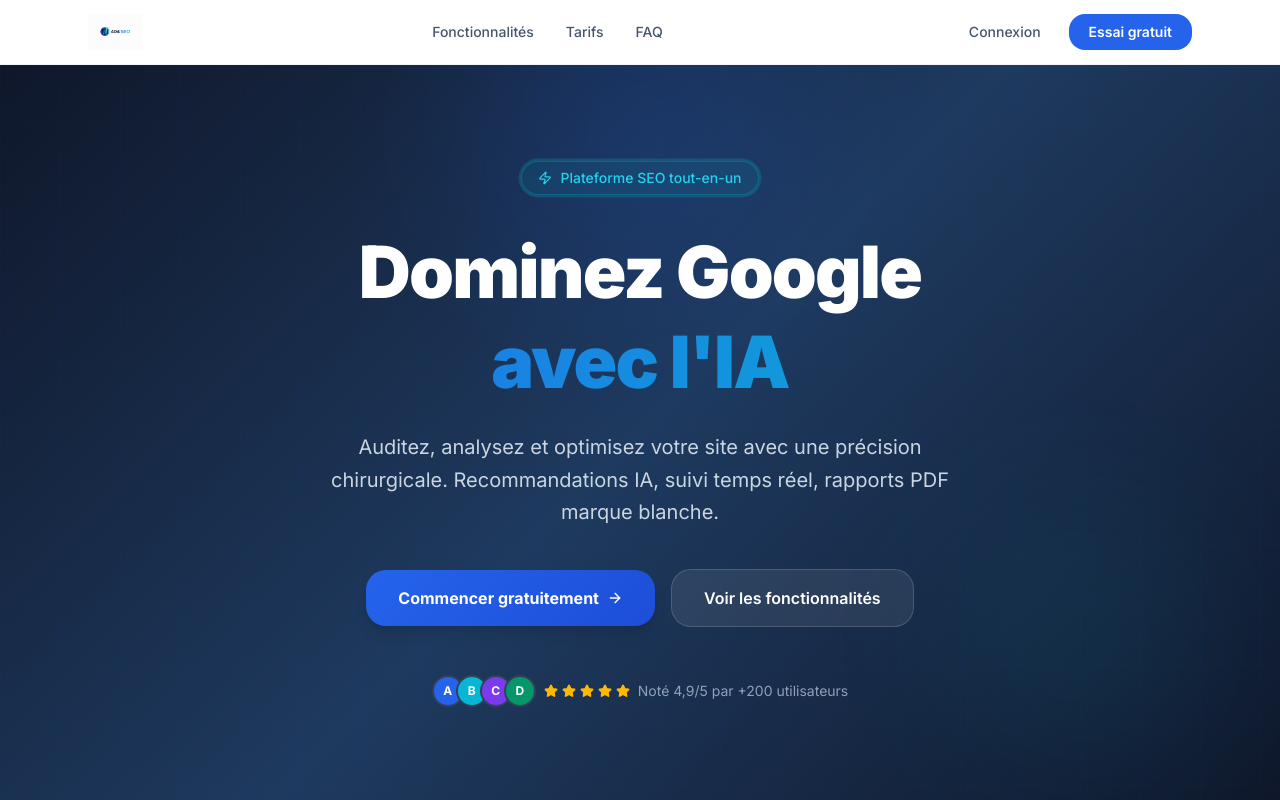
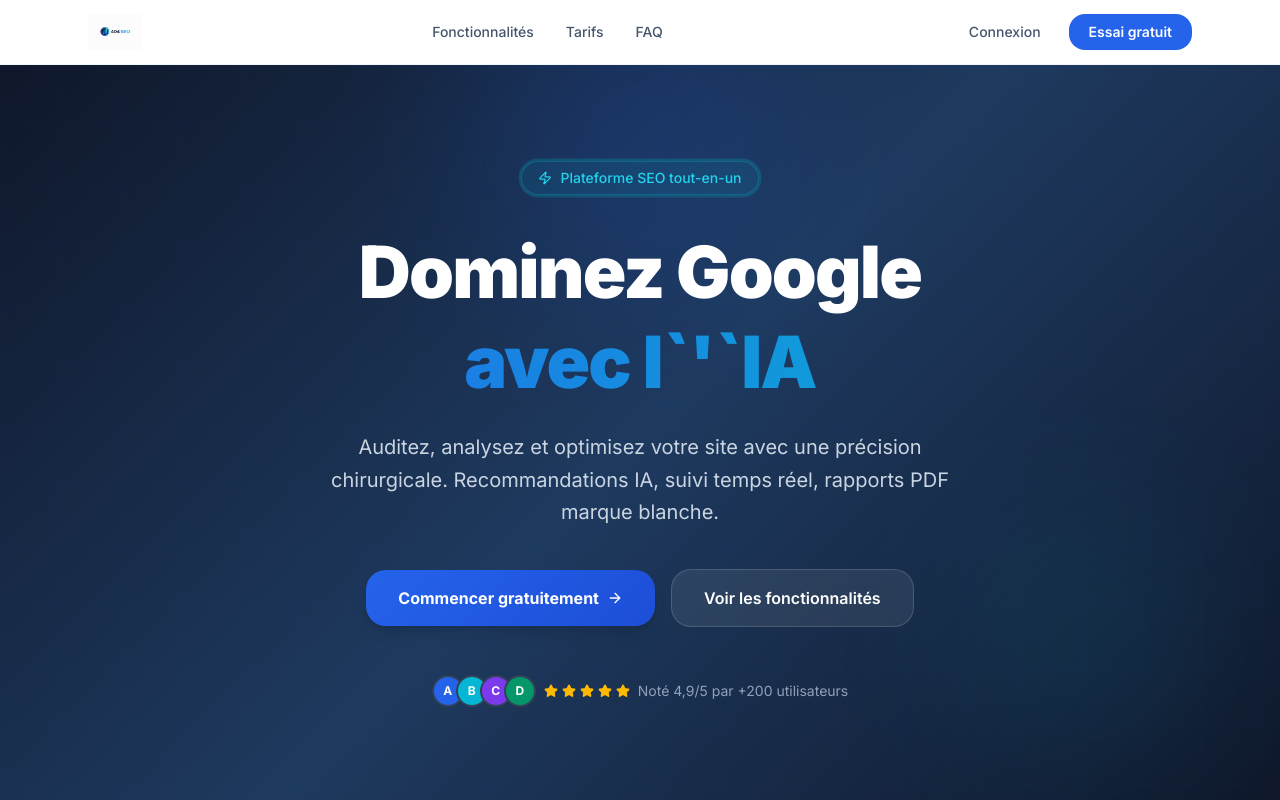
Before and after one commit to 404notfood/404seo, a Next.js app in the folder site/: page / in a window 1280 px wide. Shown: the top 800 px of the page. Built offline with nearby package versions, Linux system fonts and the light colour scheme.

Commit message:
Update page.tsx

```diff
--- a/site/app/page.tsx
+++ b/site/app/page.tsx
@@ -191,7 +191,7 @@
               className="block"
               style={{ background: "linear-gradient(90deg, #2563eb, #06b6d4)", WebkitBackgroundClip: "text", WebkitTextFillColor: "transparent" }}
             >
-              avec l'IA
+              avec l`&apos;`IA
             </span>
           </h1>
 
```
